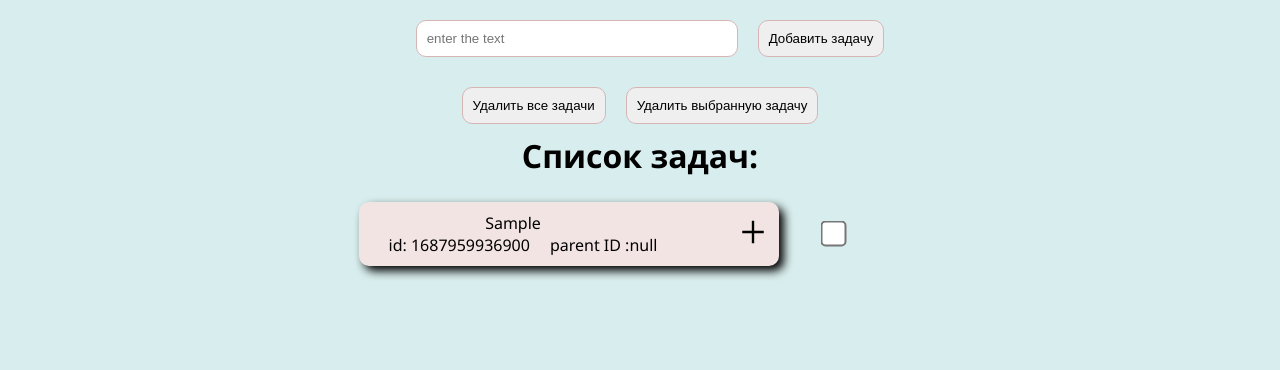
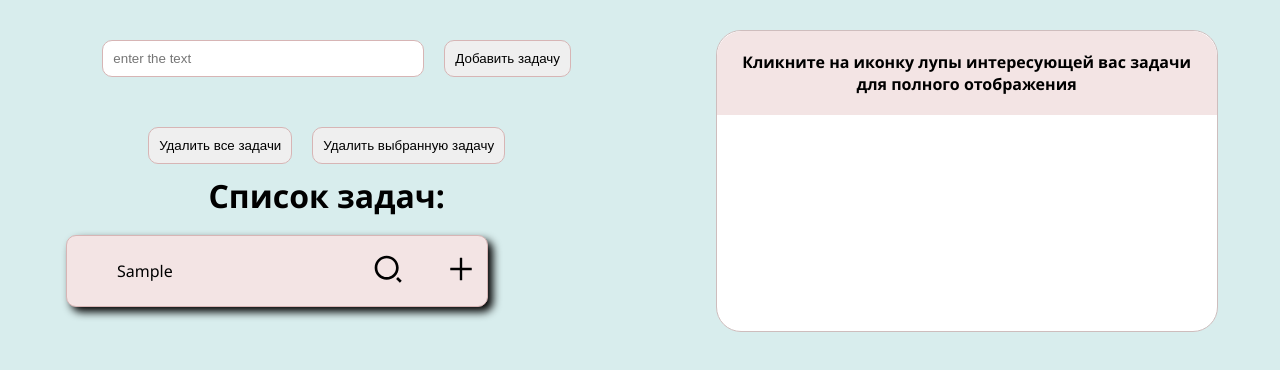
Before and after one commit to Staf4ik/Todos, a React (Create React App) app: page / in a window 1280 px wide. Both pictures are taken after typing "Sample" into the empty fields and a click on the button "Добавить задачу". Shown: the top 370 px of the page. Built offline with nearby package versions, Linux system fonts and the light colour scheme.

Commit message:
added text area. added Todo roll

```diff
--- a/src/App.css
+++ b/src/App.css
@@ -1,3 +1,8 @@
 .App {
+  display: flex;
+  /* justify-content: center; */
+  justify-content: space-around;
+  margin: auto auto;
   text-align: center;
+
 }
--- a/src/App.js
+++ b/src/App.js
@@ -4,6 +4,7 @@ import Counter from './components/Counter.js'
 import Form from './components/Form.js'
 import TodoList from './components/TodoList'
 import TodoRed from './store/todo.js'
+import Text from './components/Text'
 import { observer } from 'mobx-react-lite'
 // import { RiArrowDownFill } from 'react-icons/ri'
 
@@ -14,10 +15,15 @@ const App = observer(() => {
     <div className="App">
       {/* ненужная штука, с нее начиналась программа, это тупо счетчик */}
       {/* <Counter /> */}
-      <Form />
-      <Buttons />
-      <h1>Список задач: </h1>
-      <TodoList todoIds={TodoRed.todo.mainTodos} />
+      <div>
+        <Form />
+        <Buttons />
+        <h1>Список задач: </h1>
+        <TodoList todoIds={TodoRed.todo.mainTodos} />
+      </div>
+      <div>
+        <Text />
+      </div>
     </div>
   )
 })
--- a/src/components/Form.module.css
+++ b/src/components/Form.module.css
@@ -1,5 +1,5 @@
 .form{
-    /* margin: 20px; */
+    margin: 20px;
     /* padding: 20px; */
 }
 
--- /dev/null
+++ b/src/components/Text.js
@@ -0,0 +1,26 @@
+import React from 'react'
+import styles from './Text.module.css'
+import { observer } from 'mobx-react-lite'
+import TodoRed from '../store/todo'
+
+const Text = observer(() => {
+  const selId = TodoRed.todo.selectedTodo
+
+  return (
+    <div className={styles.text_area}>
+      <div className={styles.header}>
+        <h4>
+          Кликните на иконку лупы интересующей вас задачи для полного
+          отображения{' '}
+        </h4>
+      </div>
+      {selId === null ? (
+        <></>
+      ) : (
+        <p>{Array.from(TodoRed.todo.todos[selId].text)}</p>
+      )}
+    </div>
+  )
+})
+
+export default Text
--- /dev/null
+++ b/src/components/Text.module.css
@@ -0,0 +1,19 @@
+
+
+.text_area {
+    margin-top: 30px;
+    width: 500px;
+    height: 300px;
+    background-color: #fff;
+    border: 1px solid #cebdbd;
+    border-radius: 25px;
+}
+
+.header {
+    margin-bottom: 30px;
+    background-color: #f3e4e4;
+    padding: 20px;
+    /* border-radius: 25px; */
+    border-top-left-radius: 25px;
+    border-top-right-radius: 25px;
+}
--- a/src/components/Todo.js
+++ b/src/components/Todo.js
@@ -5,6 +5,11 @@ import TodoList from './TodoList'
 import findChildTodos from '../function/findChildTodos'
 
 import { AiOutlinePlus } from 'react-icons/ai'
+import { RiArrowDropRightLine } from 'react-icons/ri'
+import { RiArrowDropDownLine } from 'react-icons/ri'
+import { RiArrowRightSLine } from 'react-icons/ri'
+import { RiSearch2Line } from 'react-icons/ri'
+import { eventWrapper } from '@testing-library/user-event/dist/utils'
 
 const Todo = observer(({ prop, id }) => {
   // subTodo - это массив из которого формируются подзадачи.
@@ -27,6 +32,19 @@ const Todo = observer(({ prop, id }) => {
   //   })
   // }
 
+  //   const arrow = document.getElementById('test')
+
+  //   arrow.addEventListener('click', function () {
+  //     // Проверяем текущее содержимое div
+  //     if (arrow.innerHTML === ' > ') {
+  //       // Изменяем содержимое на " V "
+  //       arrow.innerHTML = ' V '
+  //     } else {
+  //       // Изменяем содержимое на " > "
+  //       arrow.innerHTML = ' > '
+  //     }
+  //   })
+
   const subTodo = Object.keys(TodoRed.todo.todos).filter((el) => {
     return Array.from(TodoRed.todo.todos[el].parentId)[0] === prop
   })
@@ -45,36 +63,79 @@ const Todo = observer(({ prop, id }) => {
             className={
               TodoRed.todo.todos[id].selected ? styles.todo_sel : styles.todo
             }
-            // onClick={() =>
-            //   console.log(
-            //     Object.keys(TodoRed.todo.todos).filter(
-            //       (el) =>
-            //         Array.from(TodoRed.todo.todos[el].parentId)[0] === prop
-            //     )
-            //   )
-            // }
             onClick={() => TodoRed.selectTodo(prop, subTodo2)}
             // onClick={() => findChildTodos(prop)}
           >
+            <div className={styles.ico}>
+              {/* при появлении вложенных задач, появляеится иконка стрелки ( > или v) */}
+              {subTodo.length > 0 ? (
+                <span>
+                  {TodoRed.todo.todos[id].roll ? (
+                    <RiArrowDropDownLine
+                      className={styles.todoIcon2}
+                      onClick={(event) => {
+                        event.stopPropagation()
+                        TodoRed.rollTodos(prop)
+                      }}
+                    />
+                  ) : (
+                    <RiArrowRightSLine
+                      className={styles.todoIcon2}
+                      onClick={(event) => {
+                        event.stopPropagation()
+                        TodoRed.rollTodos(prop)
+                      }}
+                    />
+                  )}{' '}
+                </span>
+              ) : (
+                true
+              )}
+
+              {/* {subTodo.length > 0 ? (
+                <RiArrowRightSLine
+                  className={styles.todoIcon}
+                  onClick={(event) => {
+                    event.stopPropagation()
+                    TodoRed.rollTodos(prop)
+                  }}
+                />
+              ) : (
+                true
+              )} */}
+            </div>
             <div>
-              <p>{TodoRed.todo.todos[prop].text}</p>
+              <p className={styles.text_todo}>
+                {TodoRed.todo.todos[prop].text}
+              </p>
+
               {/* отображение id задачи  */}
-              <span>id: {id}</span>
+              {/* <span>id: {id}</span> */}
+
               {/* отображение parentid задачи для проверки  */}
-              <span>
+              {/* <span>
                 parent ID :
                 {TodoRed.todo.todos[prop].parentId === 0
                   ? 'null'
                   : TodoRed.todo.todos[prop].parentId}
-              </span>
+              </span> */}
+
               {/* тест на отображение изменения состояния selected  */}
               {/* пока selected = false отображается 1 при true 2  */}
               {/* <p> {TodoRed.todo.todos[id].selected ? 2 : 1}</p> */}
             </div>
-
+            <div>
+              <RiSearch2Line
+                className={styles.todoIcon3}
+                onClick={(event) => {
+                  event.stopPropagation()
+                  TodoRed.lookTodo(prop)
+                }}
+              />
+            </div>
             <div>
               <AiOutlinePlus
-                className={styles.todoIcon}
+                className={styles.todoIcon3}
                 onClick={(event) => {
                   event.stopPropagation()
                   const id = new Date().getTime().toString()
@@ -85,12 +146,13 @@ const Todo = observer(({ prop, id }) => {
               />
             </div>
           </div>
-          <div>
+          {/* <div>
             <input type="checkbox" className={styles.inputTodo}></input>
-          </div>
+          </div> */}
         </div>
-
-        <TodoList todoIds={subTodo} />
+        {/* <div id="test"> V </div> */}
+        {TodoRed.todo.todos[id].roll ? <TodoList todoIds={subTodo} /> : true}
+        {/* <TodoList todoIds={subTodo} /> */}
       </div>
     </>
   )
--- a/src/components/Todo.module.css
+++ b/src/components/Todo.module.css
@@ -1,9 +1,8 @@
 .display {
     display: flex;
-    /* justify-content: center; */
     margin: 0px auto;
     width: 500px;
-    align-items: center;
+    align-items: left;
 
 }
 
@@ -11,47 +10,70 @@
     display: flex;
     justify-content: space-between;
     align-items: center;
-    margin: 10px auto;
+
+    margin: 3px auto;
     padding: 10px;
-    /* border: 1px solid #d7b5b5 ; */
+    border: 1px solid #d7b5b5 ;
     border-radius: 10px;
     background-color: #f3e4e4;
     width: 400px;
-    box-shadow: 5px 5px 10px black;
+    height: 50px;
+    box-shadow: 5px 5px 8px black;
 
 }
 
 .todo:hover {
-    border: 1px solid yellow;
-    /* background-color: white; */
-    /* outline-color: black; */
+    /* box-shadow: 5px 5px 10px white; */
+    box-shadow: 5px 5px 15px black;
 }
 
 .todo_sel {
     display: flex;
     justify-content: space-between;
     align-items: center;
-    margin: 10px auto;
+    margin: 3px auto;
     padding: 10px;
     border: 1px solid #4e524d ;
     border-radius: 10px;
     background-color: #4e524d;
     width: 400px;
-    box-shadow: 5px 5px 10px black;
+    height: 50px;
+    box-shadow: 5px 5px 8px black;
     color: #fff;
 
 
 }
 
 .todo_sel:hover {
-    border: 1px solid yellow;
-    /* background-color: white; */
-    /* color: black; */
-    /* outline-color: black; */
+    box-shadow: 5px 5px 15px black;
 }
 
 .todoIcon {
     font-size: 2rem;
+    width: 60px;
+
+}
+
+.todoIcon2 {
+    font-size: 50px;
+    width: 60px;
+}
+
+.todoIcon3 {
+    font-size: 2rem;
+
+
+}
+
+
+.text_todo {
+    width: 215px;
+    /* height: 50px; */
+    overflow: hidden;
+    text-overflow: ellipsis;
+    white-space: nowrap;
+    text-align: left;
+
 }
 
 .subTodoSecond {
@@ -64,7 +86,7 @@
 }
 
 span {
-    margin-left: 20px;
+    /* margin-left: 20px; */
 }
 
 .inputTodo {
--- a/src/function/findChildTodos.js
+++ b/src/function/findChildTodos.js
@@ -16,7 +16,7 @@ const findChildTodos = (currentId) => {
   // })
   result.concat(x)
 
-  console.log(result)
+  // console.log(result)
 
   for (let index = 0; index < result.length; ++index) {
     const y = Object.keys(TodoRed.todo.todos).filter((el) => {
--- a/src/store/todo.js
+++ b/src/store/todo.js
@@ -10,6 +10,7 @@ class TodoRed {
   todo = {
     todos: {},
     mainTodos: [],
+    selectedTodo: null,
   }
 
   constructor() {
@@ -33,6 +34,7 @@ class TodoRed {
       id: [id],
       text: [text],
       selected: false,
+      roll: true,
       parentId: 0,
     }
   }
@@ -44,15 +46,21 @@ class TodoRed {
       id: [id],
       text: [text],
       selected: false,
+      roll: true,
       parentId: [parId],
     }
   }
 
   // При клике на объект значение его свойства selected меняется на противоположное
   selectTodo(idSel, subTodo2) {
-    console.log(subTodo2)
+    // console.log(subTodo2)
     const oppositeState = !this.todo.todos[idSel].selected
     subTodo2.forEach((key) => (this.todo.todos[key].selected = oppositeState))
+  }
+
+  lookTodo(idSel) {
+    this.todo.selectedTodo = idSel
+    console.log(this.todo.selectedTodo)
   }
 
   delSelectedTodo() {
@@ -95,6 +103,15 @@ class TodoRed {
         delete this.todo.todos[key]
       }
     }
+
+    // Если главные задачи из mainTodos небыли выбраны, то делается проверка по значению свойства selected
+    // у всех задач в списке this.todo.todos и удаляются все задачи у кого selected true
+
+    this.todo.todos = Object.fromEntries(
+      Object.entries(this.todo.todos).filter(
+        ([el, value]) => value.selected === false
+      )
+    )
   }
 
   // при удалении всех задач, мы не только чистим массив из которого они формируются mainTodos,
@@ -104,6 +121,10 @@ class TodoRed {
 
     this.todo.todos = {}
   }
+
+  rollTodos(idSel) {
+    this.todo.todos[idSel].roll = !this.todo.todos[idSel].roll
+  }
 }
 
 export default new TodoRed()
```
